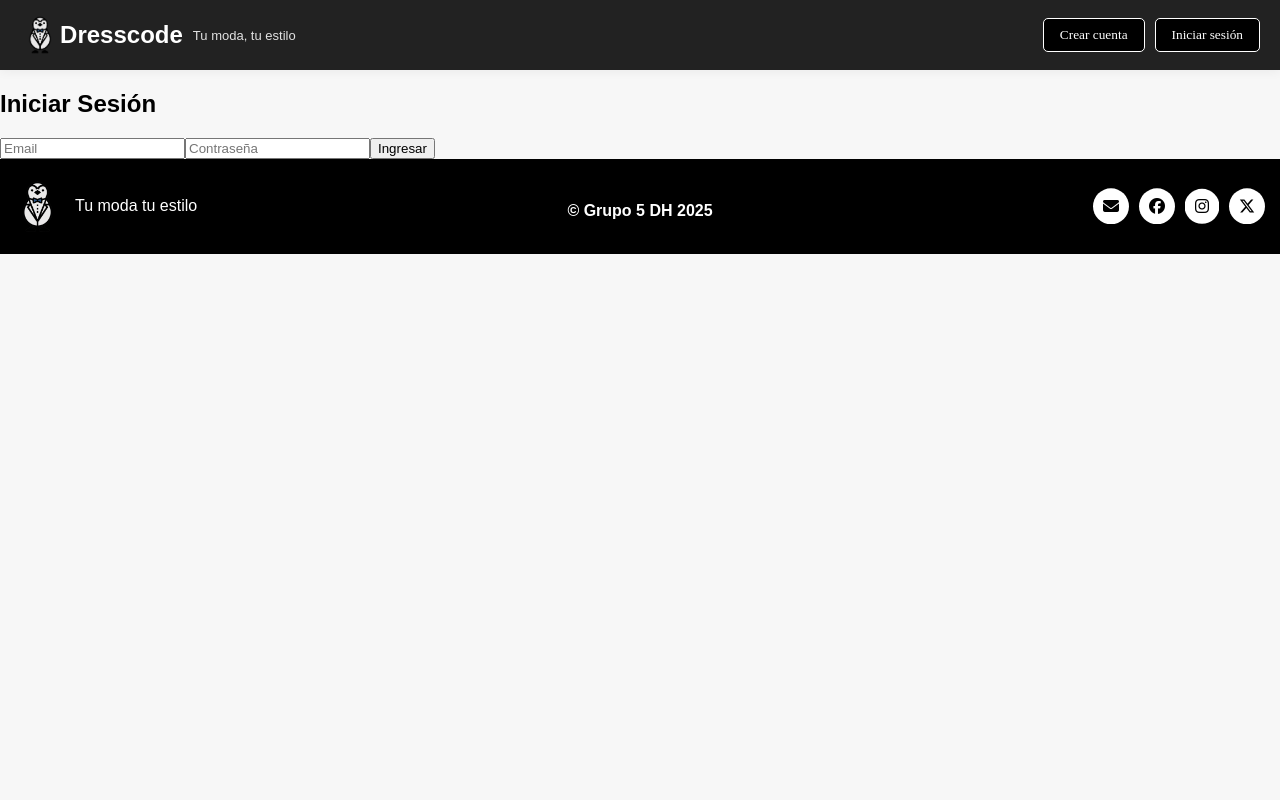
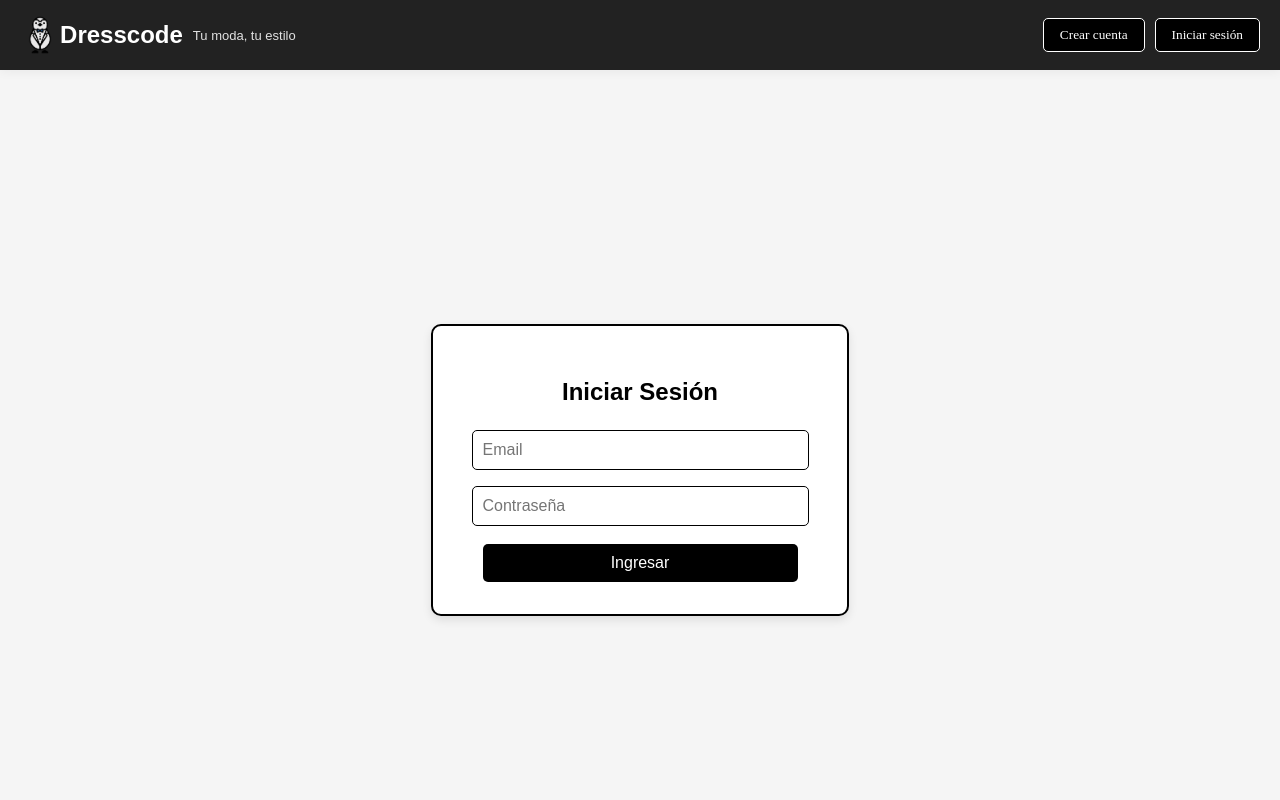
Before and after one commit to meguecha07/FrontEndDressCode, a React (Vite) app: page /login in a window 1280 px wide. Shown: the top 800 px of the page. Built offline with nearby package versions, Linux system fonts and the light colour scheme; a web font is replaced by a local one.

Commit message:
CSS Login

```diff
--- a/src/pages/LoginPage/LoginPage.jsx
+++ b/src/pages/LoginPage/LoginPage.jsx
@@ -1,7 +1,8 @@
+/* eslint-disable no-unused-vars */
 import { useState } from "react";
 import { useAuth } from "../../context/AuthContext";
 import { useNavigate } from "react-router-dom";
-import "./LoginPage.module.css";
+import styles from "./LoginPage.module.css";
 
 const LoginPage = () => {
   const { login } = useAuth();
@@ -24,14 +25,30 @@ const LoginPage = () => {
   };
 
   return (
-    <div className="login-container">
-      <h2>Iniciar Sesión</h2>
-      {error && <p className="error">{error}</p>}
-      <form onSubmit={handleSubmit}>
-        <input type="email" name="email" placeholder="Email" onChange={handleChange} required />
-        <input type="password" name="password" placeholder="Contraseña" onChange={handleChange} required />
-        <button type="submit">Ingresar</button>
-      </form>
+    <div className={styles.container}>
+      <div className={styles.loginBox}>
+        <h2 className={styles.title}>Iniciar Sesión</h2>
+        {error && <p className={styles.error}>{error}</p>}
+        <form onSubmit={handleSubmit}>
+          <input
+            type="email"
+            name="email"
+            placeholder="Email"
+            onChange={handleChange}
+            required
+            className={styles.input}
+          />
+          <input
+            type="password"
+            name="password"
+            placeholder="Contraseña"
+            onChange={handleChange}
+            required
+            className={styles.input}
+          />
+          <button type="submit" className={styles.button}>Ingresar</button>
+        </form>
+      </div>
     </div>
   );
 };
--- a/src/pages/LoginPage/LoginPage.module.css
+++ b/src/pages/LoginPage/LoginPage.module.css
@@ -0,0 +1,59 @@
+.container {
+    display: flex;
+    justify-content: center;
+    align-items: center;
+    height: 100vh;
+    background-color: #f5f5f5;
+  }
+
+  .loginBox {
+    background-color: #fff;
+    padding: 2rem;
+    border-radius: 10px;
+    box-shadow: 0 4px 10px rgba(0, 0, 0, 0.1);
+    text-align: center;
+    width: 350px; /* Aumenté un poco el ancho */
+    border: 2px solid #000;
+    display: flex;
+    flex-direction: column;
+    align-items: center; /* Centra los elementos dentro */
+}
+
+
+  .title {
+    color: #000;
+    font-size: 24px;
+    margin-bottom: 1rem;
+  }
+
+  .input {
+    width: 90%;
+    padding: 10px;
+    margin: 8px 0;
+    border: 1px solid #000;
+    border-radius: 5px;
+    font-size: 16px;
+    background-color: #fff;
+    text-align: left;
+}
+
+.button {
+    width: 90%; /* Hace que el botón sea del mismo tamaño que los inputs */
+    padding: 10px;
+    background-color: #000;
+    color: #fff;
+    border: none;
+    border-radius: 5px;
+    cursor: pointer;
+    font-size: 16px;
+    margin-top: 10px;
+    transition: background 0.3s;
+}
+  .button:hover {
+    background-color: #333;
+  }
+
+  .error {
+    color: red;
+    font-size: 14px;
+}
```
